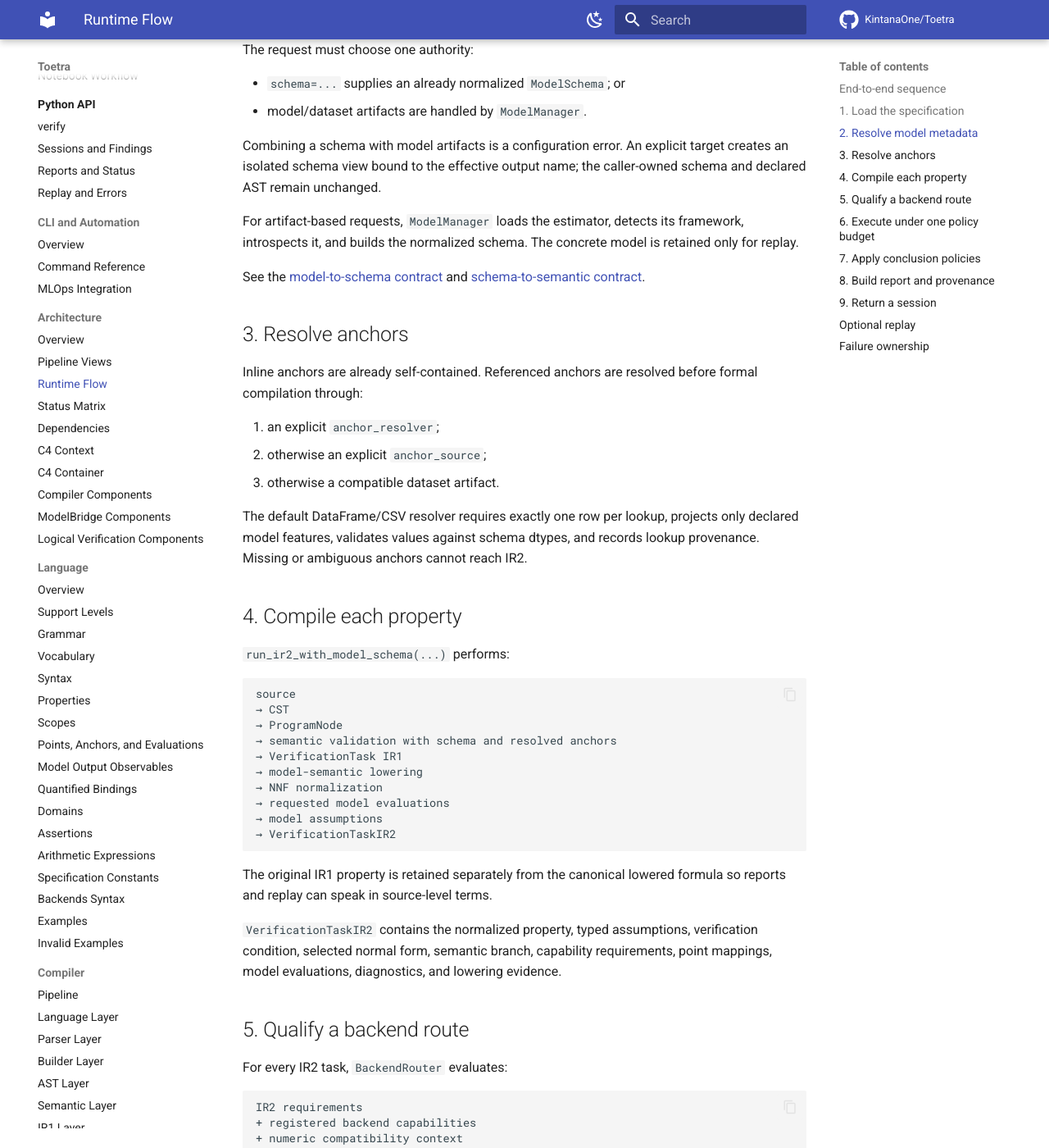
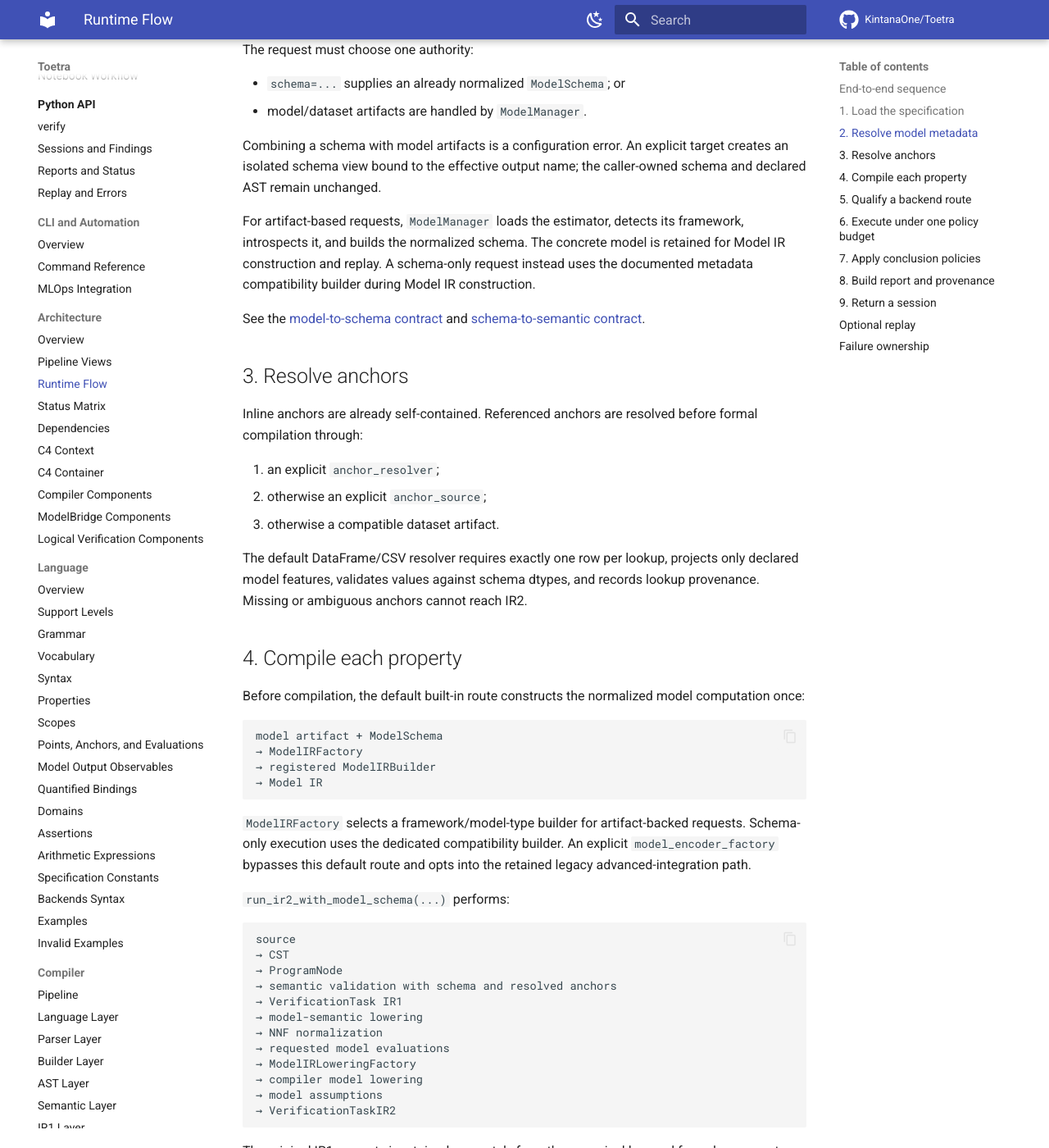
Before and after one commit to KintanaOne/Toetra, an MkDocs documentation site: the page built from docs/architecture/runtime-flow.md, in a window 1280 px wide and 1400 px high, scrolled down 1375 px. Shown: the whole window at 82% size. Built offline with MkDocs 1.6.1 and Material for MkDocs 9.7.7, drawn with Linux system fonts in a browser that asks for light colours; comment, search, counter and statistics services are not loaded.

Commit message:
docs: Update verification and runtime flow documentation to clarify Model IR construction and legacy encoder options

````diff
--- a/docs/architecture/runtime-flow.md
+++ b/docs/architecture/runtime-flow.md
@@ -67,7 +67,8 @@ caller-owned schema and declared AST remain unchanged.
 
 For artifact-based requests, `ModelManager` loads the estimator, detects its
 framework, introspects it, and builds the normalized schema. The concrete model
-is retained only for replay.
+is retained for Model IR construction and replay. A schema-only request instead
+uses the documented metadata compatibility builder during Model IR construction.
 
 See the [model-to-schema contract](../contracts/model-to-schema.md) and
 [schema-to-semantic contract](../contracts/schema-to-semantic.md).
@@ -87,6 +88,21 @@ records lookup provenance. Missing or ambiguous anchors cannot reach IR2.
 
 ## 4. Compile each property
 
+Before compilation, the default built-in route constructs the normalized model
+computation once:
+
+```text
+model artifact + ModelSchema
+→ ModelIRFactory
+→ registered ModelIRBuilder
+→ Model IR
+```
+
+`ModelIRFactory` selects a framework/model-type builder for artifact-backed
+requests. Schema-only execution uses the dedicated compatibility builder. An
+explicit `model_encoder_factory` bypasses this default route and opts into the
+retained legacy advanced-integration path.
+
 `run_ir2_with_model_schema(...)` performs:
 
 ```text
@@ -98,6 +114,8 @@ source
 → model-semantic lowering
 → NNF normalization
 → requested model evaluations
+→ ModelIRLoweringFactory
+→ compiler model lowering
 → model assumptions
 → VerificationTaskIR2
 ```
````
Also changed, not shown: docs/api-reference/verify.md (+5 -0 lines), docs/compiler/pipeline.md (+8 -2 lines).
